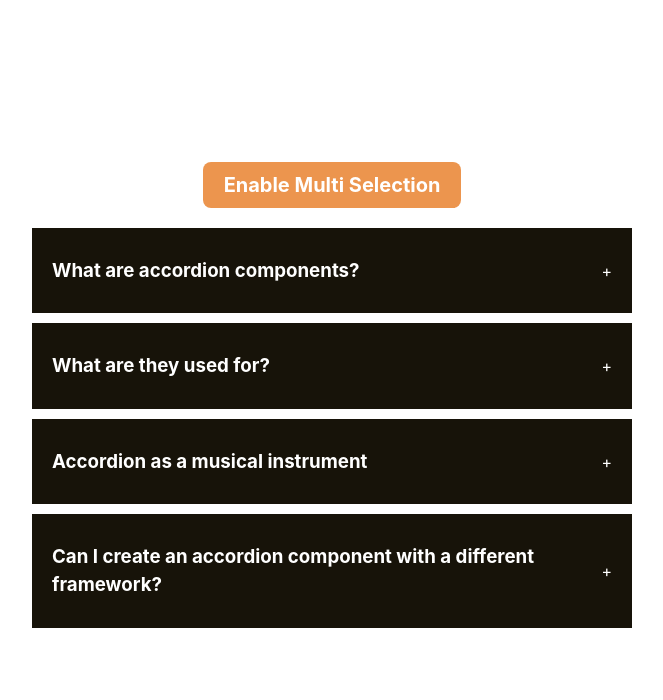
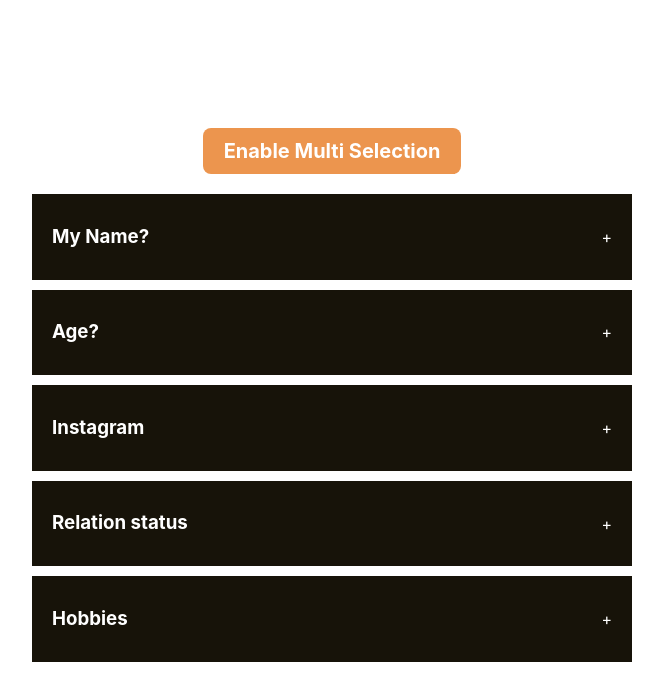
Before and after one commit to nitinryali/my-react-app, a React (Vite) app: page / in a window 1280 px wide. Shown: the top 700 px of the page, without its empty margins (308-971 px from the left). Built offline with nearby package versions, Linux system fonts and the light colour scheme.

Commit message:
data.js updated

```diff
--- a/src/components/accordian/data.js
+++ b/src/components/accordian/data.js
@@ -1,27 +1,33 @@
 const data = [
     {
       id  : '1',
-      question: "What are accordion components?",
+      question: "My Name?",
       answer:
-        "Accordion components are user interface elements used for organizing and presenting content in a collapsible manner. They typically consist of a header, content, and an expand/collapse action.",
+        "Ryali Nitin sai srinivas",
     },
     {
       id  : '2',
-      question: "What are they used for?",
+      question: "Age?",
       answer:
-        "They are commonly employed in various contexts, including FAQs, product descriptions, navigation menus, settings panels, and data tables, to save screen space and provide a structured and user-friendly interface for presenting information or options.",
+        "21",
     },
     {
       id  : '3',
-      question: "Accordion as a musical instrument",
+      question: "Instagram",
       answer:
-        "The accordion is a musical instrument with a keyboard and bellows. It produces sound by air passing over reeds when the player expands or compresses the bellows, used in various music genres.",
+        "nitin_ryali",
     },
     {
       id  : '4',
-      question: "Can I create an accordion component with a different framework?",
+      question: "Relation status",
       answer:
-        "Yes of course, it is very possible to create an accordion component with another framework.",
+        "Single",
+    },
+    {
+      id  : '5',
+      question: "Hobbies",
+      answer:
+        "Watching movies and cricket",
     },
   ];
 
```
